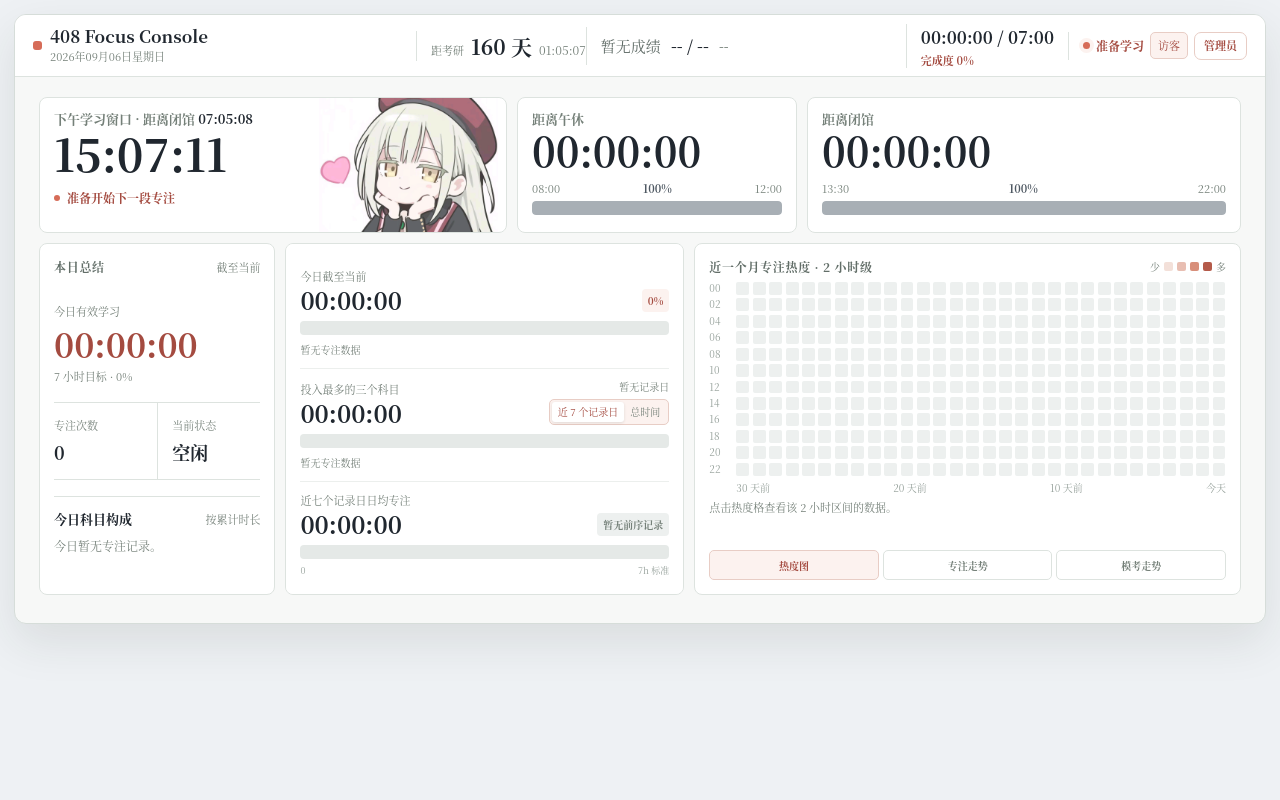
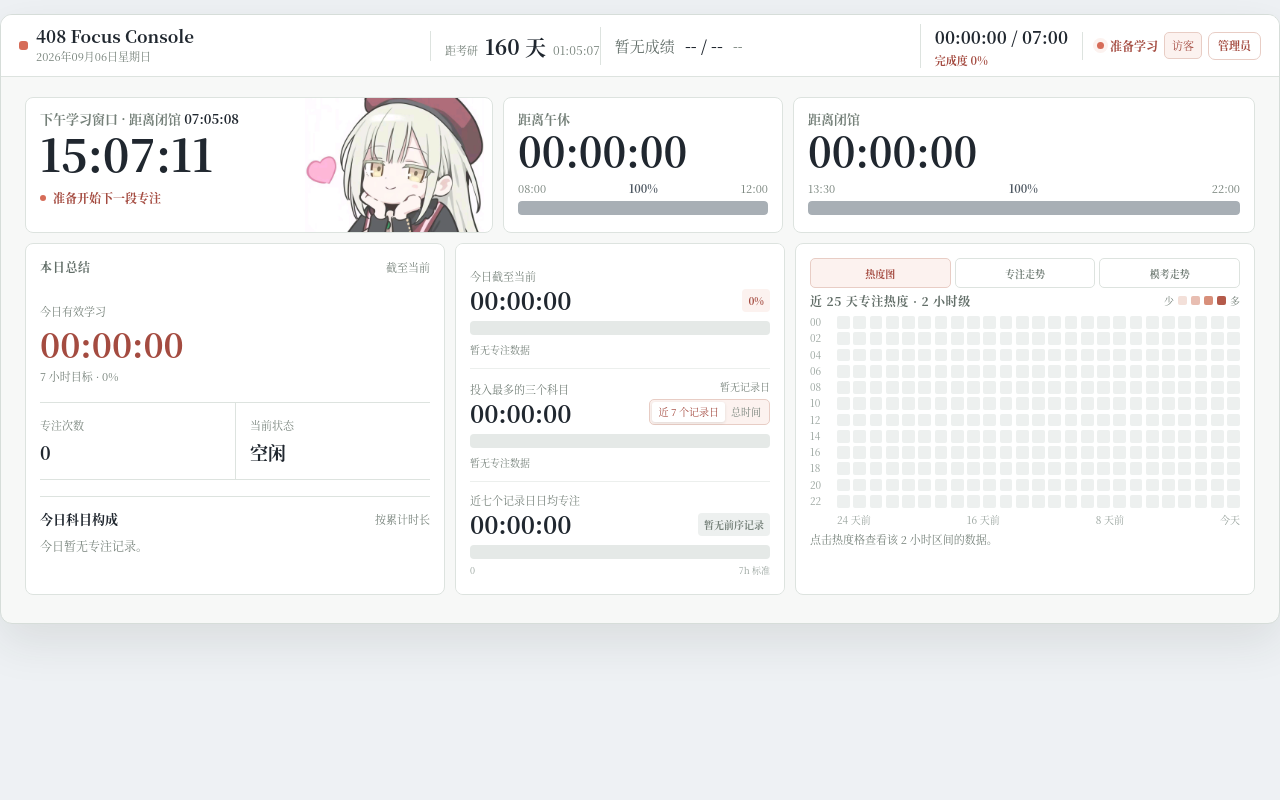
Before and after one commit to GYPp1us/408-Dashboard, a Flask app: page /guest in a window 1280 px wide. Run offline with Flask 3, Linux system fonts and the light colour scheme; data comes from the database, SQL or seed files in the repository; data that the repository does not hold is empty.

Commit message:
fix: refine dashboard charts and focus layout

```diff
--- a/app/static/app.css
+++ b/app/static/app.css
@@ -1,13 +1,13 @@
 @font-face { font-family:"Source Han Serif SC Medium"; src:local("Source Han Serif SC Medium"),local("思源宋体 SC Medium"),local("Source Han Serif SC"),local("思源宋体 SC"),local("Noto Serif SC"); font-style:normal; font-weight:500; font-display:swap; }
 :root { --ink:#20272f; --muted:#758079; --line:#dde3df; --paper:#f7f8f7; --surface:#fff; --accent:#d66c58; --accent-soft:#fcf2ef; --accent-deep:#a44b40; --accent-border:#e8cdc5; --accent-surface:#fef9f7; --accent-ring:#edd7d0; --accent-shadow:rgba(214,108,88,.16); --window-accent:#c98072; --heat-empty:#edf0ef; --heat-l1:#f3e0d9; --heat-l2:#e8beb2; --heat-l3:#d88f7a; --heat-l4:#b45a4a; --score-positive:#09685f; --score-negative:#b83c2c; --shadow:0 18px 46px rgba(36,46,42,.1); --dashboard-panel-height:352px; --font-serif:"Source Han Serif SC Medium","Source Han Serif SC","思源宋体 SC","Noto Serif SC","Noto Serif CJK SC","Songti SC","STSong",serif; }
 * { box-sizing:border-box; }
-body { min-width:1100px; margin:0; background:#eef1f4; color:var(--ink); font-family:var(--font-serif); font-size:18px; font-weight:500; letter-spacing:0; }
+body { min-width:1280px; margin:0; background:#eef1f4; color:var(--ink); font-family:var(--font-serif); font-size:18px; font-weight:500; letter-spacing:0; }
 body.page-focus,body.is-focusing { --accent:#8067b3; --accent-soft:#f3f0f8; --accent-deep:#625087; --accent-border:#d8d0e6; --accent-surface:#faf9fc; --accent-ring:#e0daea; --accent-shadow:rgba(128,103,179,.16); --window-accent:#8879a6; --heat-l1:#ebe7f2; --heat-l2:#d3c8e3; --heat-l3:#a997c8; --heat-l4:#745f9c; }
 body.is-settled { --accent:#6f8f78; --accent-soft:#eef4ef; --accent-deep:#4f7058; --accent-border:#c8d8cb; --accent-surface:#f7fbf7; --accent-ring:#d7e5d9; --accent-shadow:rgba(91,125,99,.16); --window-accent:#789b81; --heat-l1:#e5eee6; --heat-l2:#c9ddcc; --heat-l3:#9fbea4; --heat-l4:#6f9678; }
 a { color:var(--accent-deep); text-decoration:none; }
 button,input { font:inherit; }
 button { cursor:pointer; }
-.app-shell { width:min(1500px,calc(100vw - 28px)); min-width:1100px; margin:14px auto; overflow:hidden; border:1px solid #d6ddd9; border-radius:12px; background:var(--paper); box-shadow:var(--shadow); }
+.app-shell { width:min(1500px,calc(100vw - 28px)); min-width:1280px; margin:14px auto; overflow:hidden; border:1px solid #d6ddd9; border-radius:12px; background:var(--paper); box-shadow:var(--shadow); }
 .status-bar { display:grid; grid-template-columns:minmax(220px,1fr) max-content minmax(250px,320px) max-content max-content; align-items:center; min-height:62px; padding:0 18px; border-bottom:1px solid var(--line); background:#fff; }
 .status-title { display:grid; grid-template-columns:9px minmax(0,1fr); grid-template-rows:auto auto; align-items:center; gap:2px 8px; min-width:0; text-align:left; }
 .status-title i { grid-row:1 / 3; width:9px; height:9px; border-radius:3px; background:var(--accent); }
@@ -73,18 +73,18 @@ button { cursor:pointer; }
 .section-block { margin-top:10px; }
 .section-heading { display:flex; align-items:center; justify-content:space-between; margin-bottom:10px; }
 .section-heading > span,.section-heading > a { color:var(--muted); font-size:11px; }
-.dashboard-grid { display:grid; grid-template-columns:minmax(200px,.8fr) minmax(330px,1.35fr) minmax(440px,1.85fr); gap:10px; align-items:stretch; margin-top:10px; }
+.dashboard-grid { display:grid; grid-template-columns:minmax(420px,1.15fr) minmax(330px,1.15fr) minmax(440px,1.7fr); gap:10px; align-items:stretch; margin-top:10px; }
 .activity-panel,.investment-panel,.mode-panel { height:var(--dashboard-panel-height); min-height:var(--dashboard-panel-height); max-height:var(--dashboard-panel-height); }
 .mode-panel { position:relative; grid-column:1; grid-row:1; }
 .investment-panel { grid-column:2; grid-row:1; }
 .activity-panel { grid-column:3; grid-row:1; }
 .activity-panel { display:flex; flex-direction:column; overflow:hidden; }
-.activity-view { display:flex; min-height:0; flex:1; flex-direction:column; }
+.activity-view { display:flex; min-height:0; flex:1; flex-direction:column; overflow:hidden; }
 .activity-view[hidden] { display:none; }
 .activity-chart-wrap { position:relative; min-height:0; flex:1; margin-top:4px; }
 .activity-chart-wrap canvas { display:block; width:100% !important; height:100% !important; }
 .activity-view .section-heading { margin-bottom:4px; }
-.activity-switch { display:grid; flex:0 0 30px; grid-template-columns:repeat(3,1fr); gap:4px; margin-top:4px; }
+.activity-switch { position:relative; z-index:2; display:grid; flex:0 0 30px; grid-template-columns:repeat(3,1fr); gap:4px; margin:0 0 4px; }
 .activity-switch button { border:1px solid var(--line); border-radius:5px; background:var(--surface); color:var(--muted); font-size:10px; font-weight:700; }
 .activity-switch button.is-active { border-color:var(--accent-border); background:var(--accent-soft); color:var(--accent-deep); }
 .investment-panel { overflow-y:auto; scrollbar-width:thin; scrollbar-color:var(--accent-border) transparent; }
@@ -239,7 +239,7 @@ button { cursor:pointer; }
 .heat-hour-options { display:grid; grid-template-columns:repeat(3,1fr); gap:8px 6px; margin-top:14px; }
 .settings-grid .heat-hour-options label { display:flex; align-items:center; gap:6px; margin:0; color:var(--ink); font-size:11px; }
 .settings-grid .heat-hour-options input { width:14px; height:14px; margin:0; padding:0; accent-color:var(--accent); }
-.active-mode-view { position:relative; width:80%; animation:focus-enter .42s ease both; }
+.active-mode-view { position:relative; width:100%; animation:focus-enter .42s ease both; }
 .active-title-row { display:flex; min-width:0; align-items:center; gap:7px; }
 .focus-subject-viewport { min-width:0; flex:1; overflow:hidden; }
 .focus-pause-button { position:static; display:grid; width:52px; height:30px; flex:0 0 52px; padding:0; place-items:center; border:1px solid var(--accent-border); border-radius:5px; background:var(--accent-soft); color:var(--accent-deep); font-size:11px; font-weight:750; line-height:1; }
@@ -476,10 +476,11 @@ body.is-resting { --accent:#6f8f78; --accent-soft:#eef4ef; --accent-deep:#4f7058
 .focus-leaderboard-main { min-width:0; padding:0; border:0; background:transparent; }
 .focus-leaderboard-rows { display:grid; gap:2px; }
 .focus-leaderboard-row { display:grid; grid-template-columns:62px minmax(0,1fr) minmax(0,1fr); align-items:center; gap:7px; min-height:34px; padding:3px 0; border-bottom:1px solid #ecefed; color:var(--muted); font-size:9px; }
-.focus-leaderboard-identity,.focus-leaderboard-metric { display:grid; min-width:0; grid-template-rows:auto auto; gap:1px; }
+.focus-leaderboard-identity { display:grid; min-width:0; grid-template-rows:auto auto; gap:1px; }
+.focus-leaderboard-metric { display:flex; min-width:0; align-items:center; }
 .focus-leaderboard-identity b { color:var(--accent-deep); font-size:11px; }
-.focus-leaderboard-row time,.focus-leaderboard-metric span { overflow:hidden; color:var(--muted); text-overflow:ellipsis; white-space:nowrap; }
-.focus-leaderboard-metric strong { overflow:hidden; color:var(--ink); font-size:11px; text-overflow:ellipsis; white-space:nowrap; }
+.focus-leaderboard-row time { overflow:hidden; color:var(--muted); text-overflow:ellipsis; white-space:nowrap; }
+.focus-leaderboard-metric strong { overflow:hidden; color:var(--ink); font-size:16px; line-height:1; text-overflow:ellipsis; white-space:nowrap; }
 .focus-leaderboard-row.is-today { color:var(--accent-deep); }
 .focus-leaderboard-row.is-swapping { animation:leaderboard-swap .5s ease both; }
 .focus-leaderboard-gap { height:10px; color:var(--muted); font-size:11px; line-height:8px; text-align:center; }
@@ -488,13 +489,12 @@ body.is-resting { --accent:#6f8f78; --accent-soft:#eef4ef; --accent-deep:#4f7058
 .focus-quantile-summary { display:flex; align-items:baseline; justify-content:space-between; gap:4px; }
 .focus-quantile-summary span,.focus-leaderboard-quantile small { color:var(--muted); font-size:8px; }
 .focus-quantile-summary strong { color:var(--accent-deep); font-size:15px; line-height:1; }
-.focus-leaderboard-profile { display:flex; min-height:0; flex:1; flex-direction:column; justify-content:space-evenly; margin:5px 0; }
-.focus-profile-row { display:grid; grid-template-columns:25px minmax(0,1fr) 12px; align-items:center; gap:3px; min-height:14px; color:var(--muted); font-size:7px; }
-.focus-profile-row i { display:block; height:4px; min-width:2px; border-radius:0 2px 2px 0; background:#c9cfcc; }
+.focus-leaderboard-profile { display:flex; min-height:0; flex:1; flex-direction:column; justify-content:center; gap:2px; margin:5px 0; }
+.focus-profile-row { display:block; min-height:4px; }
+.focus-profile-row i { display:block; height:4px; min-width:0; border-radius:0 2px 2px 0; background:#c9cfcc; }
 .focus-profile-row.is-profitable i { background:var(--accent); }
-.focus-profile-row.is-muted { color:#a6aeaa; }
-.focus-profile-row.is-current { color:var(--accent-deep); font-weight:800; }
-.focus-profile-row.is-current i { height:2px; background:var(--accent-deep); box-shadow:0 0 0 1px var(--accent-ring); }
+.focus-profile-row.is-muted i { background:#c9cfcc; }
+.focus-profile-row.is-current i { height:4px; background:var(--accent-deep); box-shadow:0 0 0 1px var(--accent-ring); }
 .sr-only { position:absolute; width:1px; height:1px; padding:0; overflow:hidden; clip:rect(0,0,0,0); white-space:nowrap; border:0; }
 .heatmap { grid-template-columns:23px minmax(0,1fr); gap:4px; margin-top:3px; }
 .heat-hours { text-align:left; }
--- a/app/static/app.js
+++ b/app/static/app.js
@@ -416,14 +416,16 @@
     const configuredHours = [...new Set((visibleHours || []).map(Number))].filter((hour) => Number.isInteger(hour) && hour >= 0 && hour < 24 && hour % 2 === 0);
     const shownHours = configuredHours.length ? configuredHours : Array.from({ length: 12 }, (_, index) => index * 2);
     const buckets = shownHours.map((hour) => hour / 2);
+    const displayDays = (heatmap || []).slice(-25);
+    const dayCount = displayDays.length || 25;
     hours.innerHTML = shownHours.map((hour) => `<span>${String(hour).padStart(2, "0")}</span>`).join("");
-    const max = Math.max(120, ...heatmap.flatMap((day) => buckets.map((bucket) => day[bucket] || 0)));
+    const max = Math.max(120, ...displayDays.flatMap((day) => buckets.map((bucket) => day[bucket] || 0)));
     const renderCell = (minutes, dayIndex, bucket) => {
       const level = minutes === 0 ? 0 : Math.min(4, Math.ceil((minutes / max) * 4));
       const startHour = bucket * 2;
-      return `<i class="heat-cell${level ? ` l${level}` : ""}" data-detail="最近第 ${30 - dayIndex} 天 ${String(startHour).padStart(2, "0")}:00-${String(startHour + 2).padStart(2, "0")}:00 · ${minutes} 分钟" title="${minutes} 分钟"></i>`;
+      return `<i class="heat-cell${level ? ` l${level}` : ""}" data-detail="最近第 ${dayCount - dayIndex} 天 ${String(startHour).padStart(2, "0")}:00-${String(startHour + 2).padStart(2, "0")}:00 · ${minutes} 分钟" title="${minutes} 分钟"></i>`;
     };
-    grid.innerHTML = buckets.map((bucket) => heatmap.map((day, dayIndex) => renderCell(day[bucket] || 0, dayIndex, bucket)).join("")).join("");
+    grid.innerHTML = buckets.map((bucket) => displayDays.map((day, dayIndex) => renderCell(day[bucket] || 0, dayIndex, bucket)).join("")).join("");
     grid.querySelectorAll(".heat-cell").forEach((cell) => cell.addEventListener("click", () => {
       $("#heat-detail").textContent = cell.dataset.detail;
     }));
@@ -431,9 +433,9 @@
       const width = grid.clientWidth;
       if (!width) return;
       const gapRatio = .27;
-      const cell = width / (30 + 29 * gapRatio);
+      const cell = width / (dayCount + (dayCount - 1) * gapRatio);
       const gap = cell * gapRatio;
-      grid.style.gridTemplateColumns = `repeat(30,${cell}px)`;
+      grid.style.gridTemplateColumns = `repeat(${dayCount},${cell}px)`;
       grid.style.gridTemplateRows = `repeat(${buckets.length},${cell}px)`;
       grid.style.gap = `${gap}px`;
       hours.style.gridTemplateRows = `repeat(${buckets.length},${cell}px)`;
@@ -508,8 +510,10 @@
   }
 
   function bindActivitySwitch() {
-    document.querySelectorAll("[data-activity-view]").forEach((button) => {
-      button.addEventListener("click", () => selectActivityView(button.dataset.activityView));
+    const switcher = $(".activity-switch");
+    switcher?.addEventListener("click", (event) => {
+      const button = event.target.closest("[data-activity-view]");
+      if (button && switcher.contains(button)) selectActivityView(button.dataset.activityView);
     });
   }
 
@@ -620,20 +624,20 @@
 
   function renderQuantileProfile(target, entries, today) {
     if (!target) return;
-    const maxSeconds = Math.max(today.seconds, ...entries.map((entry) => entry.seconds));
-    const step = Math.max(900, Math.ceil(maxSeconds / 8 / 900) * 900);
-    const bins = Array.from({ length: 8 }, (_value, index) => ({
-      lower: index * step,
-      count: entries.filter((entry) => entry.seconds >= index * step && entry.seconds < (index + 1) * step).length,
+    const historicalEntries = entries.filter((entry) => entry.date !== today.date);
+    const step = 20 * 60;
+    const maxSeconds = Math.max(Number(today.seconds || 0), 0, ...historicalEntries.map((entry) => Number(entry.seconds || 0)));
+    const binCount = Math.max(1, Math.floor(maxSeconds / step) + 1);
+    const bins = Array.from({ length: binCount }, (_value, index) => ({
+      count: historicalEntries.filter((entry) => entry.seconds >= index * step && entry.seconds < (index + 1) * step).length,
       index,
     }));
-    const current = Math.min(7, Math.floor(today.seconds / step));
-    const maxCount = Math.max(1, ...bins.map((bin) => bin.count));
+    const current = Math.min(binCount - 1, Math.floor(today.seconds / step));
+    const widthUnits = Math.max(5, ...bins.map((bin) => bin.count));
     target.innerHTML = bins.reverse().map((bin) => {
       const kind = bin.index < current ? " is-profitable" : bin.index > current ? " is-muted" : " is-current";
-      const width = Math.max(bin.count ? 12 : 2, (bin.count / maxCount) * 100);
-      const label = bin.lower >= 3600 ? `${Math.round(bin.lower / 360) / 10}h` : `${Math.round(bin.lower / 60)}m`;
-      return `<div class="focus-profile-row${kind}"><span>${label}</span><i style="width:${width}%"></i><b>${bin.count || ""}</b></div>`;
+      const width = bin.index === current ? 100 : (bin.count / widthUnits) * 100;
+      return `<div class="focus-profile-row${kind}"><i style="width:${width}%"></i></div>`;
     }).join("");
   }
 
@@ -642,7 +646,7 @@
       if (entry.isGap) return '<div class="focus-leaderboard-gap" aria-hidden="true">···</div>';
       const isToday = entry.date === today.date;
       const gapText = entry.rank === 1 ? "榜首" : `−${formatSeconds(Number(entry.gap_to_previous_seconds || 0))}`;
-      return `<div class="focus-leaderboard-row${isToday ? " is-today" : ""}${animate ? " is-swapping" : ""}" data-leaderboard-date="${escapeHtml(entry.date)}"><div class="focus-leaderboard-identity"><time>${isToday ? "今天" : escapeHtml(String(entry.date).slice(5).replace("-", "/"))}</time><b>#${entry.rank}</b></div><div class="focus-leaderboard-metric"><span>时间</span><strong>${formatSeconds(entry.seconds)}</strong></div><div class="focus-leaderboard-metric"><span>diff</span><strong>${gapText}</strong></div></div>`;
+      return `<div class="focus-leaderboard-row${isToday ? " is-today" : ""}${animate ? " is-swapping" : ""}" data-leaderboard-date="${escapeHtml(entry.date)}"><div class="focus-leaderboard-identity"><time>${isToday ? "今天" : escapeHtml(String(entry.date).slice(5).replace("-", "/"))}</time><b>#${entry.rank}</b></div><div class="focus-leaderboard-metric"><strong>${formatSeconds(entry.seconds)}</strong></div><div class="focus-leaderboard-metric"><strong>${gapText}</strong></div></div>`;
     }).join("");
   }
 
@@ -675,7 +679,7 @@
       rowsTarget.innerHTML = '<div class="loading-row">今天产生有效专注后会进入榜单。</div>';
       if (summary) summary.textContent = "今天尚未上榜";
       if (percentile) percentile.textContent = "--";
-      if (dayCountTarget) dayCountTarget.textContent = `${dayCount} 个记录日`;
+      if (dayCountTarget) dayCountTarget.textContent = `${dayCount} 个历史记录日`;
       if (profile) profile.replaceChildren();
       state.leaderboardRank = null;
       return;
@@ -684,7 +688,7 @@
     const gap = Number(today.gap_to_previous_seconds || 0);
     if (summary) summary.textContent = today.rank === 1 ? "今日暂列第 1 名" : `今日第 ${today.rank} 名 · 距上一名 ${formatSeconds(gap)}`;
     if (percentile) percentile.textContent = `${percent}%`;
-    if (dayCountTarget) dayCountTarget.textContent = `${dayCount} 个记录日`;
+    if (dayCountTarget) dayCountTarget.textContent = `${entries.filter((entry) => entry.date !== today.date).length} 个历史记录日`;
     renderQuantileProfile(profile, entries, today);
     const finalEntries = visibleLeaderboardEntries(entries, today);
     if (state.leaderboardTimer && state.leaderboardPendingRank === today.rank) return;
--- a/app/templates/dashboard.html
+++ b/app/templates/dashboard.html
@@ -9,10 +9,10 @@
 
 <section class="dashboard-grid">
   <article class="panel activity-panel">
-    <div id="activity-heat-view" class="activity-view" data-activity-view-panel="heat"><div class="section-heading"><h2>近一个月专注热度 · 2 小时级</h2><div class="heat-legend"><span>少</span><i></i><i></i><i></i><i></i><span>多</span></div></div><div class="heatmap"><div id="heat-hours" class="heat-hours"></div><div id="heat-grid" class="heat-grid"></div></div><div class="heat-days"><span>30 天前</span><span>20 天前</span><span>10 天前</span><span>今天</span></div><p id="heat-detail" class="detail-note">点击热度格查看该 2 小时区间的数据。</p></div>
+    <div class="activity-switch" role="tablist" aria-label="切换右侧图表"><button type="button" class="is-active" data-activity-view="heat" role="tab" aria-selected="true">热度图</button><button type="button" data-activity-view="focus" role="tab" aria-selected="false">专注走势</button><button type="button" data-activity-view="score" role="tab" aria-selected="false">模考走势</button></div>
+    <div id="activity-heat-view" class="activity-view" data-activity-view-panel="heat"><div class="section-heading"><h2>近 25 天专注热度 · 2 小时级</h2><div class="heat-legend"><span>少</span><i></i><i></i><i></i><i></i><span>多</span></div></div><div class="heatmap"><div id="heat-hours" class="heat-hours"></div><div id="heat-grid" class="heat-grid"></div></div><div class="heat-days"><span>24 天前</span><span>16 天前</span><span>8 天前</span><span>今天</span></div><p id="heat-detail" class="detail-note">点击热度格查看该 2 小时区间的数据。</p></div>
     <div id="activity-focus-view" class="activity-view" data-activity-view-panel="focus" hidden><div class="section-heading"><h2>近期专注时长走势</h2><span>最近 14 个记录日</span></div><div class="activity-chart-wrap"><canvas id="focus-trend-chart" aria-label="近期专注时长走势"></canvas><div id="focus-trend-empty" class="chart-empty" hidden>暂无专注记录</div></div></div>
     <div id="activity-score-view" class="activity-view" data-activity-view-panel="score" hidden><div class="section-heading"><h2>近期模拟考走势</h2><span>相对目标分数 · 近 10 次提交</span></div><div class="activity-chart-wrap"><canvas id="score-chart" aria-label="近期模拟考相对目标分数变化"></canvas><div id="score-chart-empty" class="chart-empty" hidden>暂无模拟考数据</div></div><div id="score-chart-detail" class="chart-detail">将鼠标移到图表上查看当天各科成绩。</div></div>
-    <div class="activity-switch" role="tablist" aria-label="切换右侧图表"><button type="button" class="is-active" data-activity-view="heat" role="tab" aria-selected="true">热度图</button><button type="button" data-activity-view="focus" role="tab" aria-selected="false">专注走势</button><button type="button" data-activity-view="score" role="tab" aria-selected="false">模考走势</button></div>
   </article>
 
   <article class="panel investment-panel">
```
Also changed, not shown: tests/test_pages.py (+10 -1 lines), tests/test_theme.py (+8 -1 lines).
